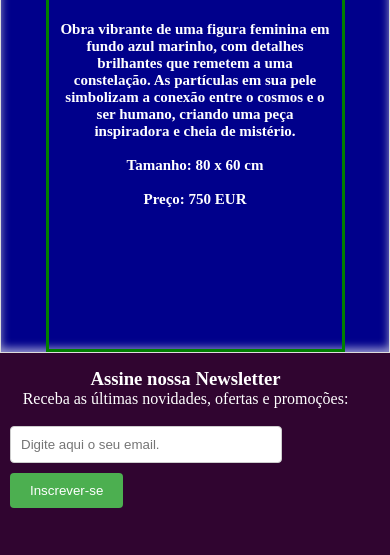
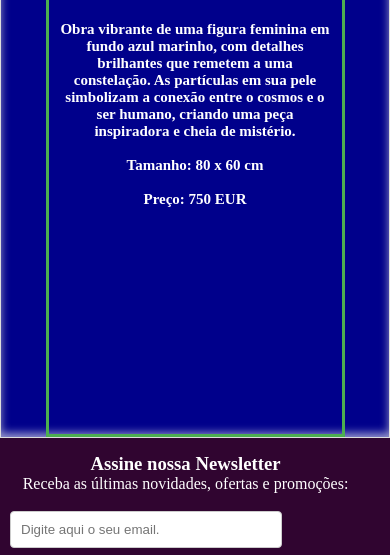
Before and after one commit to GabrielTolin/Page-footer, a plain HTML site: page index.html in a window 390 px wide. Shown: the part 537-1092 px from the top of the page. Drawn offline with Linux system fonts and the light colour scheme.

Commit message:
Update style.css

```diff
--- a/style.css
+++ b/style.css
@@ -189,7 +189,6 @@ a:hover{
     }
 
     .box-txt{
-        border: orangered 3px solid;
         height: 60%;
         width: 40%;
     }
@@ -222,7 +221,6 @@ a:hover{
     }
 
     .box-txt{
-        border: white 3px solid;
         height: 60%;
         width: 60%;
     }
@@ -252,13 +250,13 @@ a:hover{
 
 @media (max-width: 430px){
     .container{
-        height: 90vh;
+        height: 100vh;
         flex-direction: column-reverse;
         align-items: center;
     }
 
     .box-txt{
-        border: red 3px solid;
+        border: #4CAF50 3px solid;
         color: white;
         padding: 10px;
         width: 70vw;
@@ -349,7 +347,7 @@ a:hover{
     }
 
     .box-txt{
-        border: green 3px solid;
+
         height: 100%;
     }
     .box-txt h3{
```
